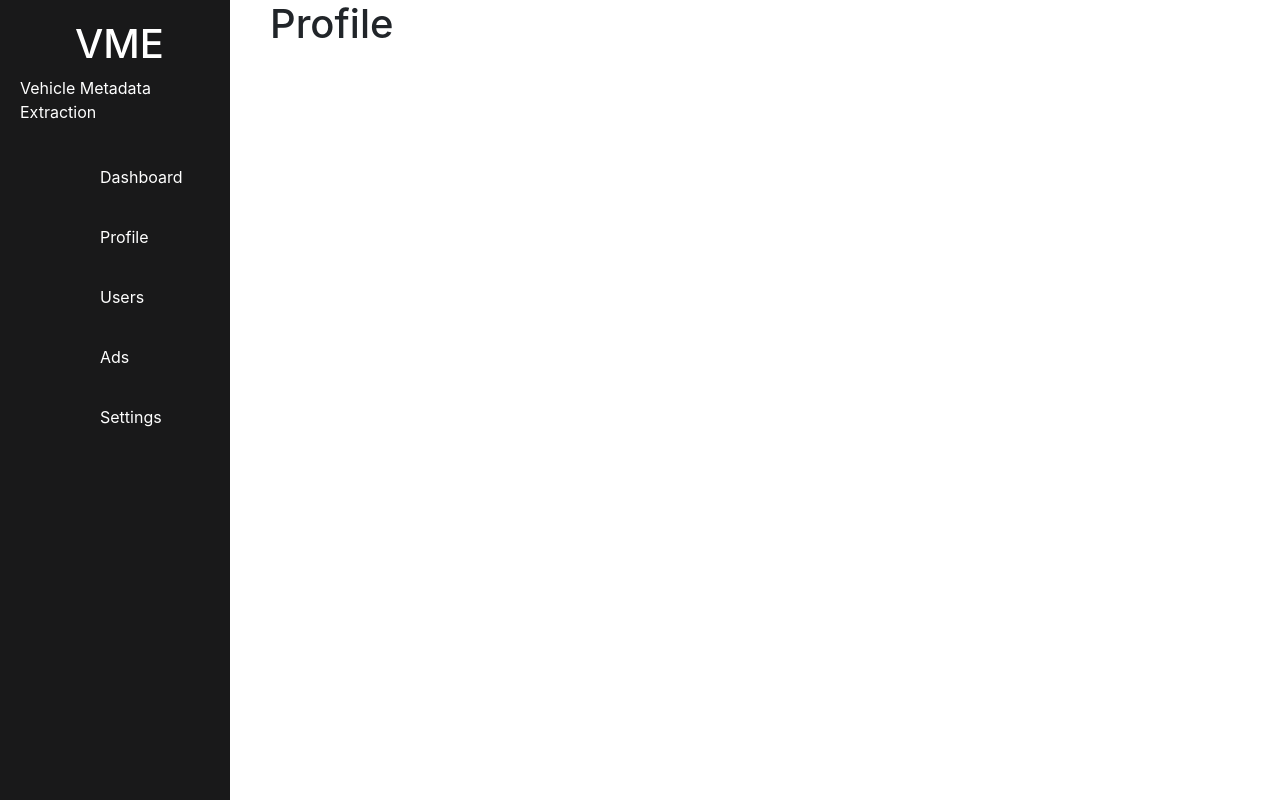
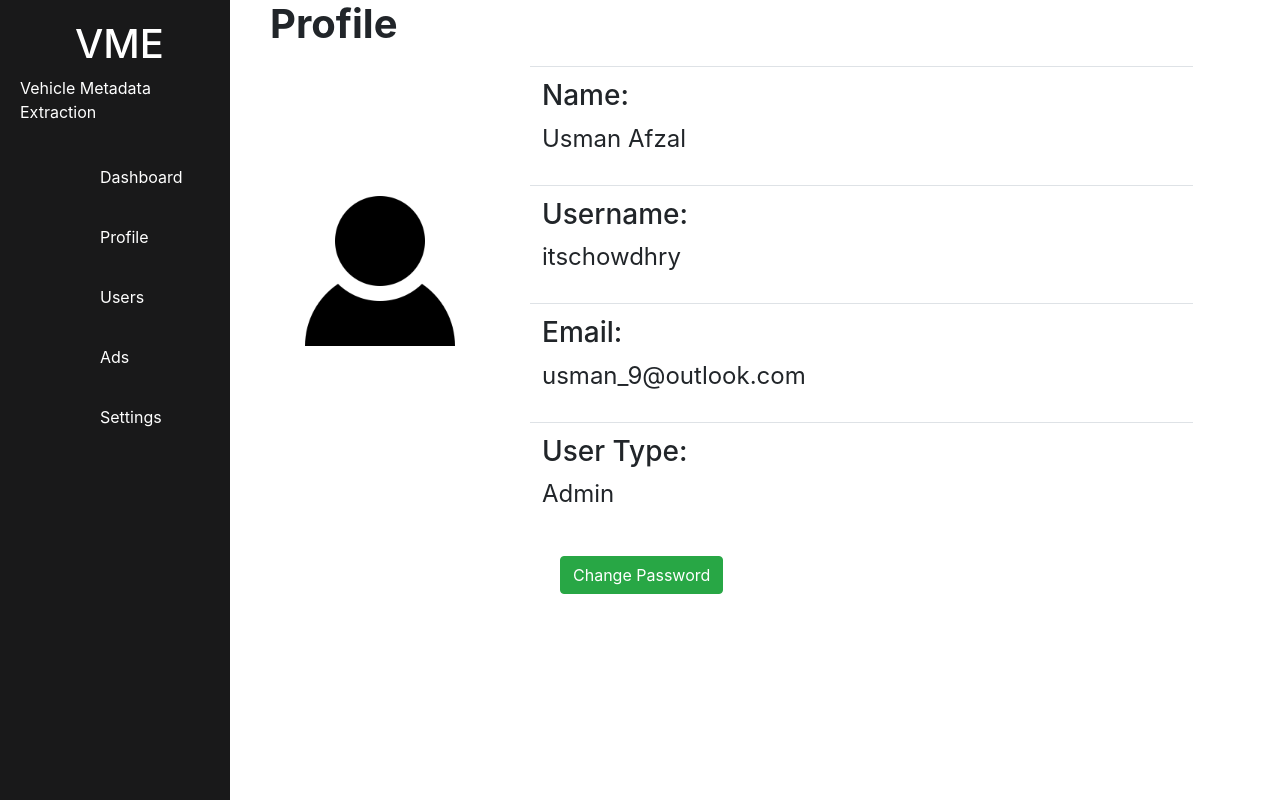
Before and after one commit to mustafasheikh1/VME, a React (Create React App) app: page /profile in a window 1280 px wide. Built offline with nearby package versions, Linux system fonts and the light colour scheme; the HTML template or start-up script is replaced by a standard one.

Commit message:
Profile page implemented

```diff
--- a/src/components/ads.jsx
+++ b/src/components/ads.jsx
@@ -162,7 +162,7 @@ class Ads extends Component {
             </div>
           </div>
           {!editAble && (
-            <button className="btn btn-warning" onClick={this.handleEdit}>
+            <button className="btn btn-danger" onClick={this.handleEdit}>
               <i className="fa fa-pencil-square-o" aria-hidden="true"></i> Edit
             </button>
           )}
--- a/src/components/profile.jsx
+++ b/src/components/profile.jsx
@@ -1,7 +1,66 @@
 import React from "react";
+import userIcon from "../images/userIcon.png";
+import Ads from "./ads";
+const Profile = () => {
+  return (
+    <React.Fragment>
+      <h1>
+        <strong>Profile </strong>
+      </h1>
 
-const Profile = () => {
-  return <h1>Profile</h1>;
+      <div className="data" style={{ paddingTop: "10px" }}>
+        <div className="row">
+          <div className="col-sm-3" style={{ paddingLeft: "50px" }}>
+            <img
+              src={userIcon}
+              alt=""
+              style={{
+                width: "150px",
+                paddingTop: "130px",
+              }}
+            />
+          </div>
+          <div className="col-sm-8">
+            <table className="table">
+              <tbody>
+                <tr>
+                  <td>
+                    <h3>Name:</h3>
+                    <p>Usman Afzal</p>
+                  </td>
+                </tr>
+                <tr>
+                  <td>
+                    <h3>Username:</h3>
+                    <p>itschowdhry</p>
+                  </td>
+                </tr>
+                <tr>
+                  <td>
+                    <h3>Email:</h3>
+                    <p>usman_9@outlook.com</p>
+                  </td>
+                </tr>
+                <tr>
+                  <td>
+                    <h3>User Type:</h3>
+                    <p>Admin</p>
+                  </td>
+                </tr>
+              </tbody>
+            </table>
+          </div>
+        </div>
+      </div>
+
+      <button
+        className="btn btn-success"
+        style={{ marginBottom: "50px", marginLeft: "290px" }}
+      >
+        Change Password
+      </button>
+    </React.Fragment>
+  );
 };
 
 export default Profile;
--- a/src/components/users.jsx
+++ b/src/components/users.jsx
@@ -61,13 +61,13 @@ class Users extends Component {
           <img
             src={addUserIcon}
             alt=""
-            style={{ paddingLeft: "300px", paddingTop: "170px" }}
+            style={{ paddingLeft: "300px", paddingTop: "120px" }}
           />
 
           <Link
             to="/users/new"
             className="btn btn-success"
-            style={{ marginTop: "250px" }}
+            style={{ marginTop: "170px" }}
           >
             + Add User
           </Link>
```
